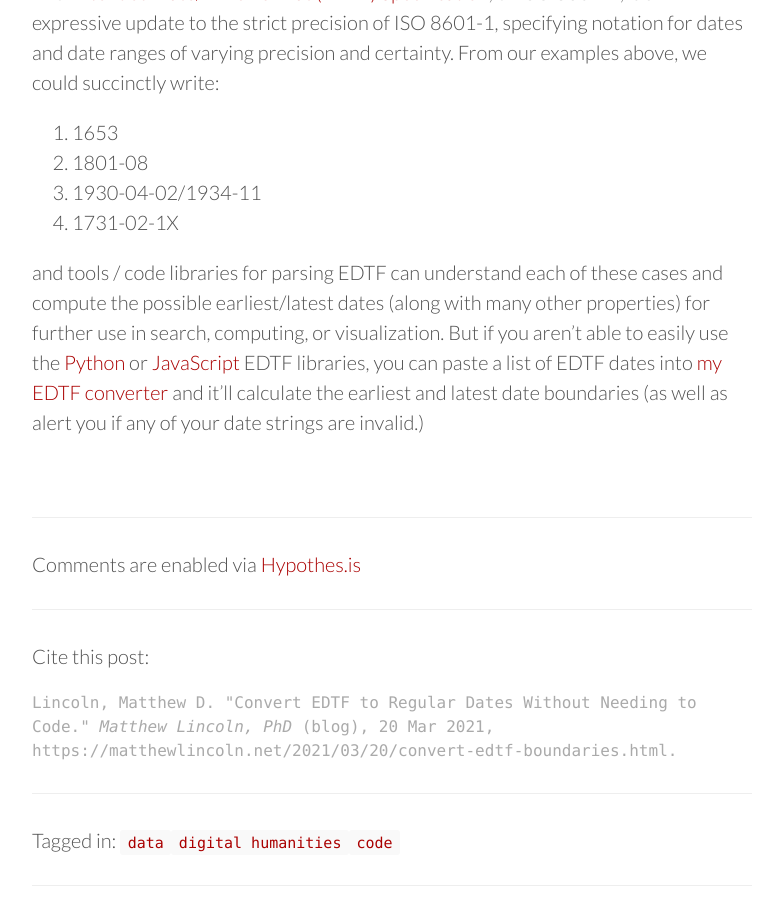
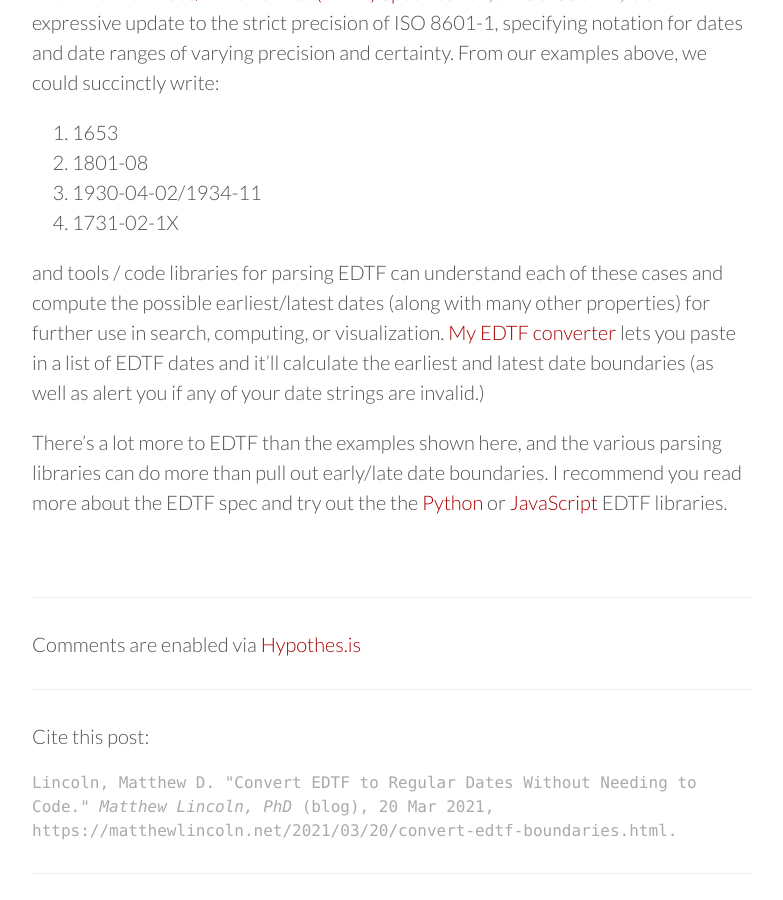
Before and after one commit to mdlincoln/mdlincoln.github.io, a Jekyll site: the page built from _posts/2021-03-20-convert-edtf-boundaries.md, in a window 1280 px wide and 900 px high, scrolled down 1841 px. Shown: the whole window, without its empty margins (248-1031 px from the left). Built offline with Jekyll 4.4.1, drawn with Linux system fonts in a browser that asks for light colours; nearby versions of some CDN libraries.

Commit message:
point to other edtf uses

```diff
--- a/_posts/2021-03-20-convert-edtf-boundaries.md
+++ b/_posts/2021-03-20-convert-edtf-boundaries.md
@@ -40,4 +40,7 @@ The [Extended Date/Time Format (EDTF) Specification](https://www.loc.gov/standar
 3. 1930-04-02/1934-11
 4. 1731-02-1X
 
-and tools / code libraries for parsing EDTF can understand each of these cases and compute the possible earliest/latest dates (along with many other properties) for further use in search, computing, or visualization. But if you aren't able to easily use the [Python](https://github.com/ixc/python-edtf) or [JavaScript](https://github.com/inukshuk/edtf.js) EDTF libraries, you can paste a list of EDTF dates into [my EDTF converter][edtfconverter] and it'll calculate the earliest and latest date boundaries (as well as alert you if any of your date strings are invalid.)
+and tools / code libraries for parsing EDTF can understand each of these cases and compute the possible earliest/latest dates (along with many other properties) for further use in search, computing, or visualization.
+[My EDTF converter][edtfconverter] lets you paste in a list of EDTF dates and it'll calculate the earliest and latest date boundaries (as well as alert you if any of your date strings are invalid.)
+
+There's a lot more to EDTF than the examples shown here, and the various parsing libraries can do more than pull out early/late date boundaries. I recommend you read more about the EDTF spec and try out the the [Python](https://github.com/ixc/python-edtf) or [JavaScript](https://github.com/inukshuk/edtf.js) EDTF libraries.
```
